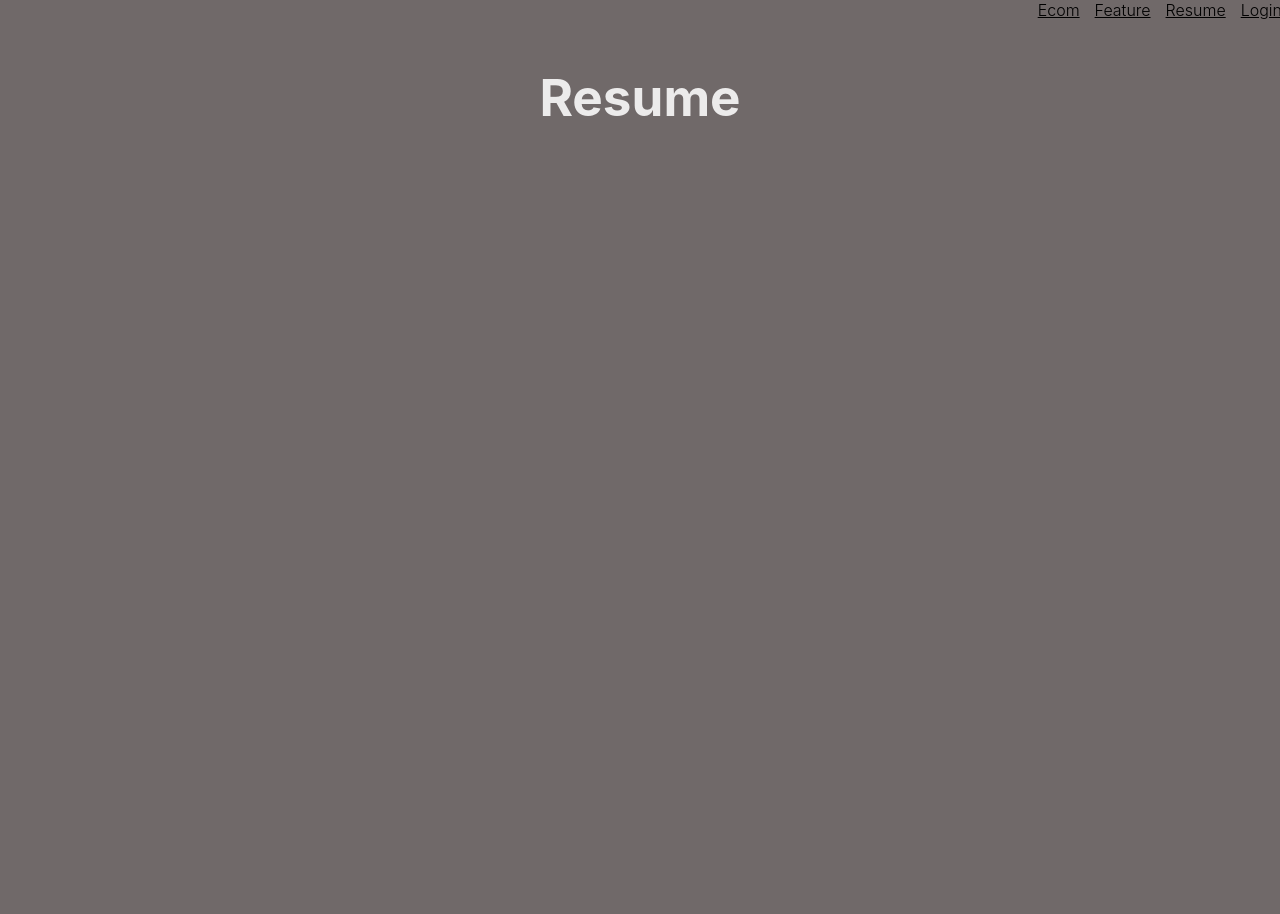
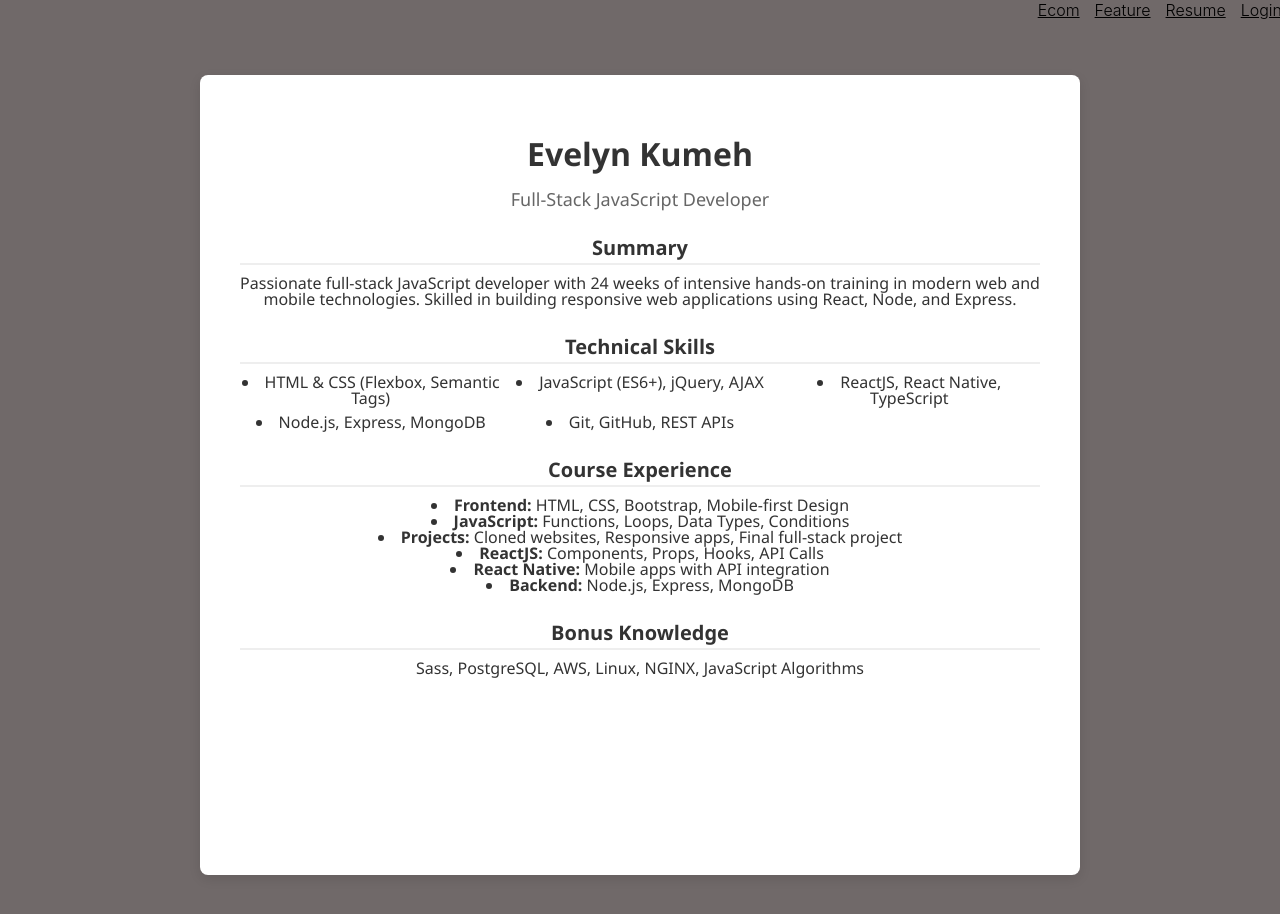
Before and after one commit to Eve9612/jsresume, a React (Vite) app: page /jsresume/Resume in a window 1280 px wide. Shown: the top 914 px of the page. Before the commit the page ends 800 px from the top, so only its background shows below. Built offline with nearby package versions, Linux system fonts and the light colour scheme.

Commit message:
Created Resume Page Content

```diff
--- a/src/Components/ProductCard.tsx
+++ b/src/Components/ProductCard.tsx
@@ -6,7 +6,7 @@ interface Props {
   product: Product;
 }
 
-export const ProductCard: React.FC<Props> = ({ product }) => {
+export const ProductCard: React.FC<Props> = ({ product}) => {
   return (
     <div className="product-card">
       <img src={product.image} alt={product.title} className="product-image" />
--- a/src/Components/ProductGrid.tsx
+++ b/src/Components/ProductGrid.tsx
@@ -13,6 +13,7 @@ export const ProductGrid: React.FC = () => {
         padding: "24px",
       }}
     >
+      {/* // The .map is an automatic for loop that generates info  */}
       {products.map((product) => (
         <ProductCard key={product.id} product={product} />
       ))}
--- a/src/Pages/Ecom/Ecom.tsx
+++ b/src/Pages/Ecom/Ecom.tsx
@@ -1,4 +1,3 @@
-import React from "react";
 import { ProductGrid } from "../../Components/ProductGrid";
 
 const Ecom = () => {
--- /dev/null
+++ b/src/Pages/Resume/Resume.css
@@ -0,0 +1,58 @@
+.resume-wrapper {
+    display: flex;
+    justify-content: center;
+    padding: 40px 20px;
+    background-color: #706969;
+    min-height: 100vh;
+    font-family: 'Segoe UI', Tahoma, Geneva, Verdana, sans-serif;
+  }
+
+  .resume-box {
+    background-color: #fff;
+    padding: 40px;
+    width: 100%;
+    max-width: 800px;
+    box-shadow: 0 4px 12px rgba(0, 0, 0, 0.1);
+    border-radius: 8px;
+    color: #333;
+  }
+
+  .name {
+    font-size: 32px;
+    font-weight: bold;
+    margin-bottom: 0;
+  }
+
+  .headline {
+    font-size: 18px;
+    color: #666;
+    margin-bottom: 30px;
+  }
+
+  .resume-section {
+    margin-bottom: 30px;
+  }
+
+  .resume-section h2 {
+    font-size: 20px;
+    border-bottom: 2px solid #eee;
+    padding-bottom: 5px;
+    margin-bottom: 10px;
+  }
+
+  .skills-list {
+    display: grid;
+    grid-template-columns: repeat(auto-fit, minmax(200px, 1fr));
+    gap: 8px;
+    list-style: disc inside;
+  }
+
+  .resume-section ul {
+    list-style: disc inside;
+    margin: 0;
+    padding-left: 0;
+  }
+
+  .resume-section p {
+    margin: 0;
+  }
--- a/src/Pages/Resume/Resume.tsx
+++ b/src/Pages/Resume/Resume.tsx
@@ -1,5 +1,49 @@
-function Resume(){
-    return <h1>Resume</h1>
-}
+import "./Resume.css";
+
+const Resume = () => {
+  return (
+    <div className="resume-wrapper">
+      <div className="resume-box">
+        <h1 className="name">Evelyn Kumeh</h1>
+        <p className="headline">Full-Stack JavaScript Developer</p>
+
+        <section className="resume-section">
+          <h2>Summary</h2>
+          <p>
+            Passionate full-stack JavaScript developer with 24 weeks of intensive hands-on training in modern web and mobile technologies. Skilled in building responsive web applications using React, Node, and Express.
+          </p>
+        </section>
+
+        <section className="resume-section">
+          <h2>Technical Skills</h2>
+          <ul className="skills-list">
+            <li>HTML & CSS (Flexbox, Semantic Tags)</li>
+            <li>JavaScript (ES6+), jQuery, AJAX</li>
+            <li>ReactJS, React Native, TypeScript</li>
+            <li>Node.js, Express, MongoDB</li>
+            <li>Git, GitHub, REST APIs</li>
+          </ul>
+        </section>
+
+        <section className="resume-section">
+          <h2>Course Experience</h2>
+          <ul>
+            <li><strong>Frontend:</strong> HTML, CSS, Bootstrap, Mobile-first Design</li>
+            <li><strong>JavaScript:</strong> Functions, Loops, Data Types, Conditions</li>
+            <li><strong>Projects:</strong> Cloned websites, Responsive apps, Final full-stack project</li>
+            <li><strong>ReactJS:</strong> Components, Props, Hooks, API Calls</li>
+            <li><strong>React Native:</strong> Mobile apps with API integration</li>
+            <li><strong>Backend:</strong> Node.js, Express, MongoDB</li>
+          </ul>
+        </section>
+
+        <section className="resume-section">
+          <h2>Bonus Knowledge</h2>
+          <p>Sass, PostgreSQL, AWS, Linux, NGINX, JavaScript Algorithms</p>
+        </section>
+      </div>
+    </div>
+  );
+};
 
 export default Resume;
```
